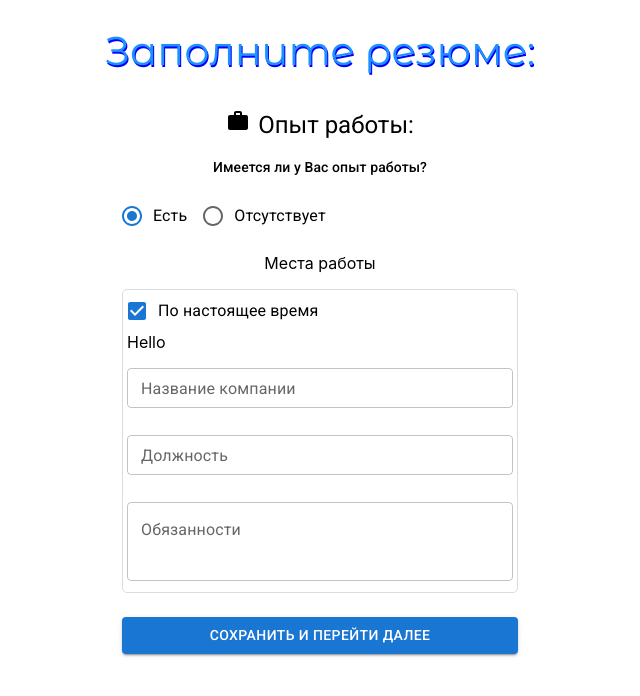
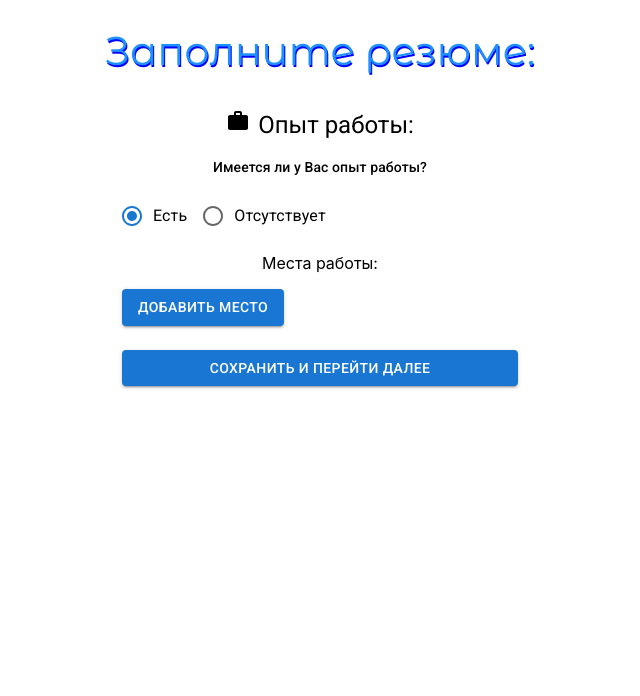
Before and after one commit to Vlad-Shaitanov/sigur_teast_task, a React (Create React App) app: page /step2 in a window 1280 px wide. Both pictures are taken after a click on the label "Есть". Shown: the top 696 px of the page, without its empty margins (320-960 px from the left). Built offline with nearby package versions, Linux system fonts and the light colour scheme.

Commit message:
Rendering of workplaces in Step2

```diff
--- a/src/components/Step2/Step2.js
+++ b/src/components/Step2/Step2.js
@@ -1,4 +1,4 @@
-import React from "react";
+import React, { useState } from "react";
 import WorkIcon from "@mui/icons-material/Work";
 import Typography from "@mui/material/Typography";
 import { MainContainer } from "../MainContainer/MainContainer";
@@ -14,10 +14,14 @@ import RadioGroup from "@mui/material/RadioGroup";
 import FormControlLabel from "@mui/material/FormControlLabel";
 import FormControl from "@mui/material/FormControl";
 import Box from "@mui/material/Box";
+import Button from "@mui/material/Button";
 
 const scheme = yup.object().shape({});
 
 export const Step2 = () => {
+  //Места работы
+  const [works, setWorks] = useState([]);
+
   // const history = useHistory();
   const {
     register,
@@ -26,9 +30,17 @@ export const Step2 = () => {
     watch,
     formState: { errors },
   } = useForm({
+    defaultValues: {
+      untilNow: true,
+    },
     mode: "onBlur", //Режим валидации(по событию)
     resolver: yupResolver(scheme), //Запуск внешнего метода проверки
   });
+
+  const handleWorkplace = () => {
+    setWorks((prevState) => [...prevState, "new place"]);
+    console.log(works);
+  };
 
   const onSubmit = (data) => {
     console.log("DATA", data);
@@ -72,8 +84,35 @@ export const Step2 = () => {
                 />
               </RadioGroup>
             </FormControl>
+            {/*{experience && (*/}
+            {/*<Workplace*/}
+            {/*control={control}*/}
+            {/*error={errors}*/}
+            {/*watch={watch}*/}
+            {/*register={register}*/}
+            {/*/>*/}
+            {/*)}*/}
             {experience && (
-              <Workplace control={control} error={errors} watch={watch} />
+              <>
+                <p style={{ textAlign: "center" }}>Места работы:</p>
+                {works.map((place, indx) => (
+                  <Workplace
+                    control={control}
+                    error={errors}
+                    watch={watch}
+                    register={register}
+                    index={indx}
+                    key={indx}
+                  />
+                ))}
+                <Button
+                  size="medium"
+                  variant="contained"
+                  onClick={handleWorkplace}
+                >
+                  Добавить место
+                </Button>
+              </>
             )}
           </Box>
         </Box>
--- a/src/components/Workplace/Workplace.js
+++ b/src/components/Workplace/Workplace.js
@@ -5,81 +5,72 @@ import { ViewDatePicker } from "../DatePicker/DatePicker";
 import Checkbox from "@mui/material/Checkbox";
 import FormControlLabel from "@mui/material/FormControlLabel/FormControlLabel";
 
-export const Workplace = ({ control, name, error, watch }) => {
-  const [checked, setChecked] = React.useState(true);
-
-  const handleChange = (event) => {
-    setChecked(event.target.checked);
-  };
-
+export const Workplace = ({ control, name, error, watch, register, index }) => {
   let untilNow = watch("untilNow");
-  console.log(untilNow);
-
+  // console.log("untilNow", untilNow);
+  console.log("INDEX", index);
   return (
     <>
-      <p style={{ textAlign: "center" }}>Места работы</p>
       <Box
         style={{
           border: "1px solid #DCDCDC",
           paddingRight: 4,
           paddingLeft: 4,
           borderRadius: "5px",
+          marginBottom: "20px",
         }}
       >
         <ViewDatePicker
           control={control}
-          id="startWork"
-          name="startWork"
+          id={`startWork${index}`}
+          name={`startWork${index}`}
           label="Начало работы"
         />
         <FormControlLabel
           control={
             <Checkbox
-              control={control}
+              {...register("untilNow")}
+              name="untilNow"
               color="primary"
-              name="untilNow"
-              checked={checked}
-              onChange={handleChange}
-              inputProps={{ "aria-label": "controlled" }}
+              defaultChecked={true}
             />
           }
           label="По настоящее время"
         />
-        {!untilNow && <div>Hello</div>}
-        {/*<Checkbox*/}
-        {/*// control={control}*/}
-        {/*color="primary"*/}
-        {/*name="untilNow"*/}
-        {/*label="По настоящее время"*/}
-        {/*checked={checked}*/}
-        {/*onChange={handleChange}*/}
-        {/*inputProps={{ "aria-label": "controlled" }}*/}
-        {/*/>*/}
+        {!untilNow && (
+          <ViewDatePicker
+            control={control}
+            id="endWork"
+            name="endWork"
+            label="Окончание работы"
+          />
+        )}
+
         <Input
           control={control}
-          id="company"
+          id={`company${index}`}
           type="text"
           label="Название компании"
-          name="company"
+          name={`company${index}`}
           size="small"
           error={error}
         />
         <Input
           control={control}
-          id="workPosition"
+          id={`workPosition${index}`}
           type="text"
           label="Должность"
-          name="workPosition"
+          name={`workPosition${index}`}
           size="small"
           error={error}
         />
         <Input
           control={control}
           error={error}
-          id="responsibilities"
+          id={`responsibilities${index}`}
           label="Обязанности"
           type="text"
-          name="responsibilities"
+          name={`responsibilities${index}`}
           multiline={true}
           maxRows={4}
           placeholder="Опишите Ваши типовые обязанности на прошлом месте"
```
